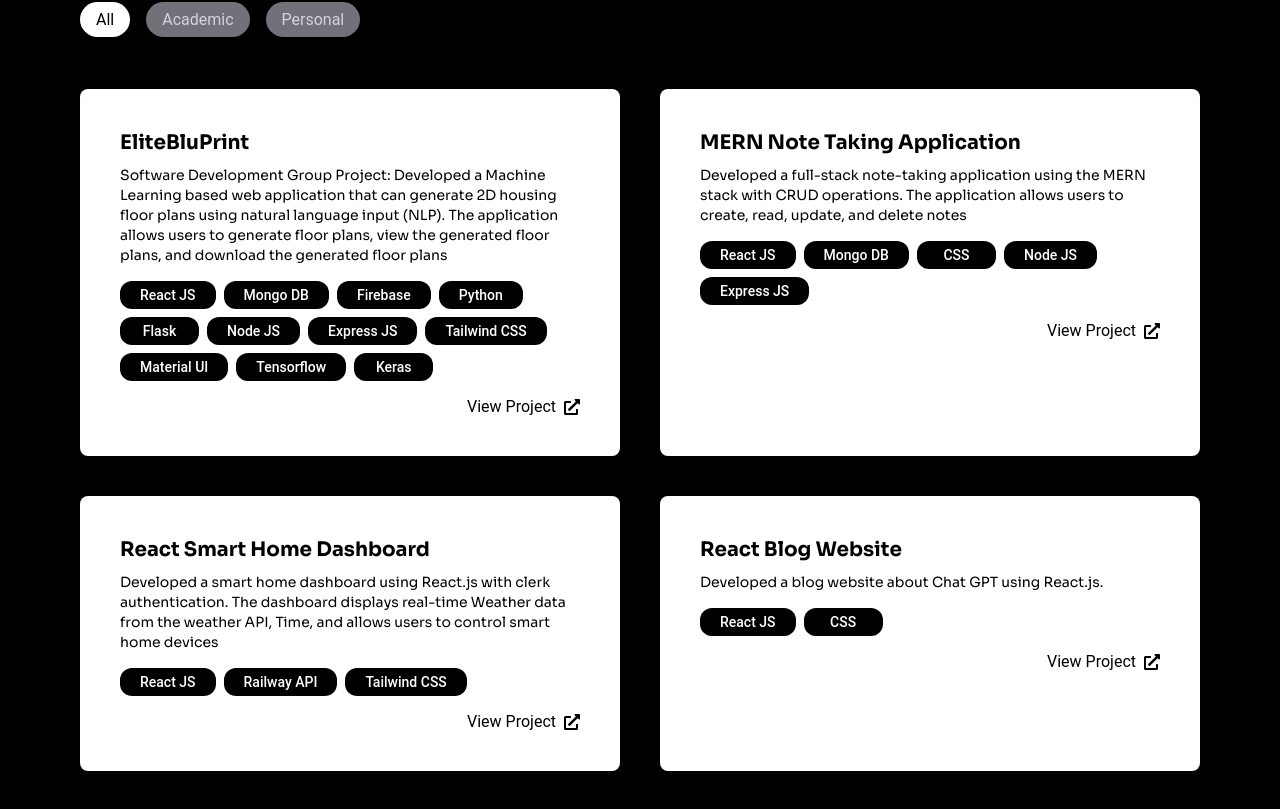
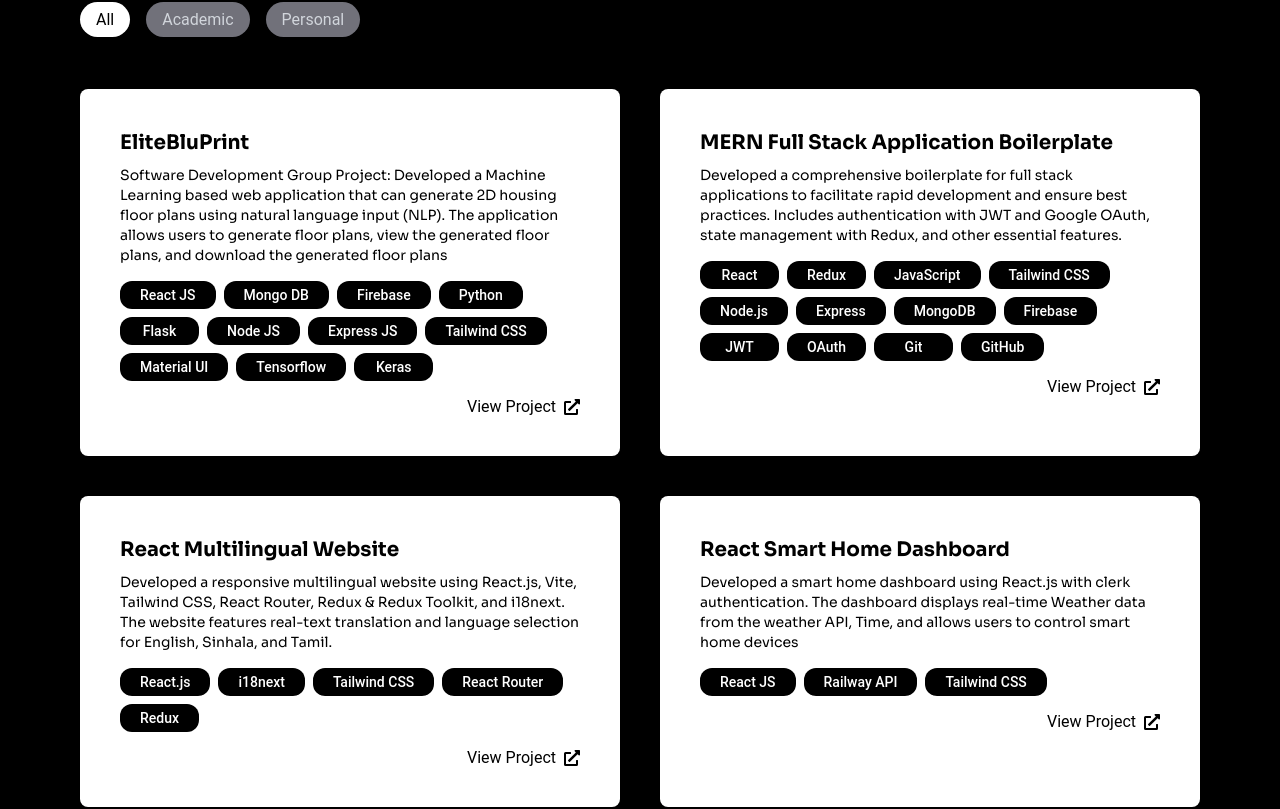
Before and after one commit to salmanfaraj06/portfoilo, a React (Vite) app: page / in a window 1280 px wide. Shown: the part 2354-3163 px from the top of the page. Built offline with nearby package versions, Linux system fonts and the light colour scheme; no server answers; a web font is replaced by a local one.

Commit message:
added projects

```diff
--- a/src/components/projects.jsx
+++ b/src/components/projects.jsx
@@ -29,16 +29,50 @@ const projectData = [
   },
   {
     id: 2,
-    title: "MERN Note Taking Application",
+    title: "MERN Full Stack Application Boilerplate",
     description:
-      "Developed a full-stack note-taking application using the MERN stack with CRUD operations. The application allows users to create, read, update, and delete notes",
-    techStack: ["React JS", "Mongo DB", "CSS", "Node JS", "Express JS"],
-    imgSrc: "images/note.jpg",
-    link: "https://github.com/salmanfaraj06/MERN-NOTE-APP",
+      "Developed a comprehensive boilerplate for full stack applications to facilitate rapid development and ensure best practices. Includes authentication with JWT and Google OAuth, state management with Redux, and other essential features.",
+    techStack: [
+      "React",
+      "Redux",
+      "JavaScript",
+      "Tailwind CSS",
+      "Node.js",
+      "Express",
+      "MongoDB",
+      "Firebase",
+      "JWT",
+      "OAuth",
+      "Git",
+      "GitHub",
+    ],
+    imgSrc: "",
+    link: "https://github.com/salmanfaraj06/mern-boilerplate",
     category: "Personal",
   },
   {
     id: 3,
+    title: "React Multilingual Website",
+    description:
+      "Developed a responsive multilingual website using React.js, Vite, Tailwind CSS, React Router, Redux & Redux Toolkit, and i18next. The website features real-text translation and language selection for English, Sinhala, and Tamil.",
+    techStack: ["React.js", "i18next", "Tailwind CSS", "React Router", "Redux"],
+    imgSrc: "", // You can add an image source here if available
+    link: "https://github.com/salmanfaraj06/tea-website",
+    category: "Personal",
+  },
+
+  // {
+  //   id: 3,
+  //   title: "MERN Note Taking Application",
+  //   description:
+  //     "Developed a full-stack note-taking application using the MERN stack with CRUD operations. The application allows users to create, read, update, and delete notes",
+  //   techStack: ["React JS", "Mongo DB", "CSS", "Node JS", "Express JS"],
+  //   imgSrc: "images/note.jpg",
+  //   link: "https://github.com/salmanfaraj06/MERN-NOTE-APP",
+  //   category: "Personal",
+  // },
+  {
+    id: 4,
     title: "React Smart Home Dashboard",
     description:
       "Developed a smart home dashboard using React.js with clerk authentication. The dashboard displays real-time Weather data from the weather API, Time, and allows users to control smart home devices",
@@ -48,7 +82,7 @@ const projectData = [
     category: "Personal",
   },
   {
-    id: 4,
+    id: 5,
     title: "React Blog Website",
     description: "Developed a blog website about Chat GPT using React.js.",
     techStack: ["React JS", "CSS"],
@@ -57,7 +91,7 @@ const projectData = [
     category: "Personal",
   },
   {
-    id: 5,
+    id: 6,
     title: "MERN Social Media Application",
     description:
       "Developed a social media application using the MERN stack with CRUD operations. The application allows users to upload, view, like, and delete posts",
```
